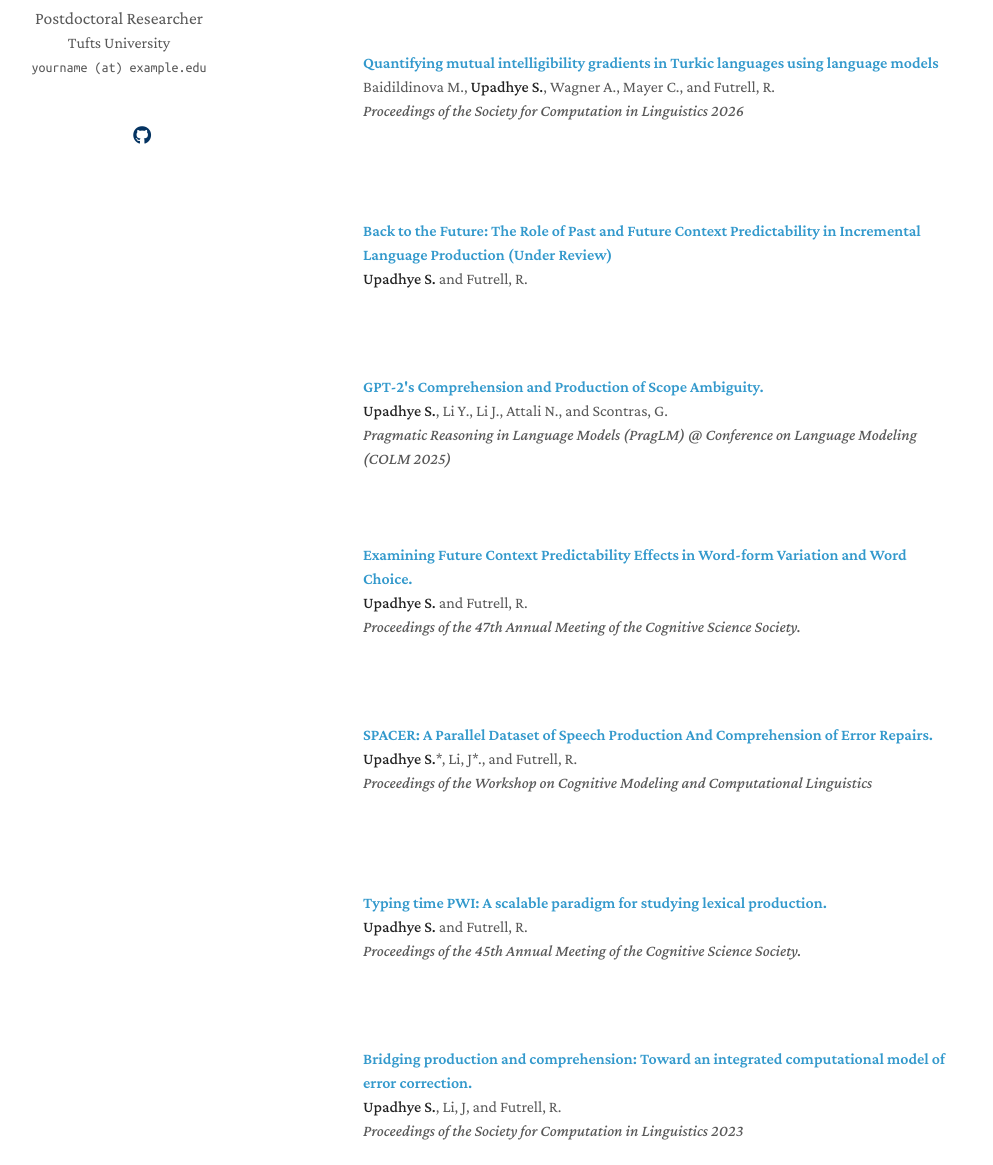
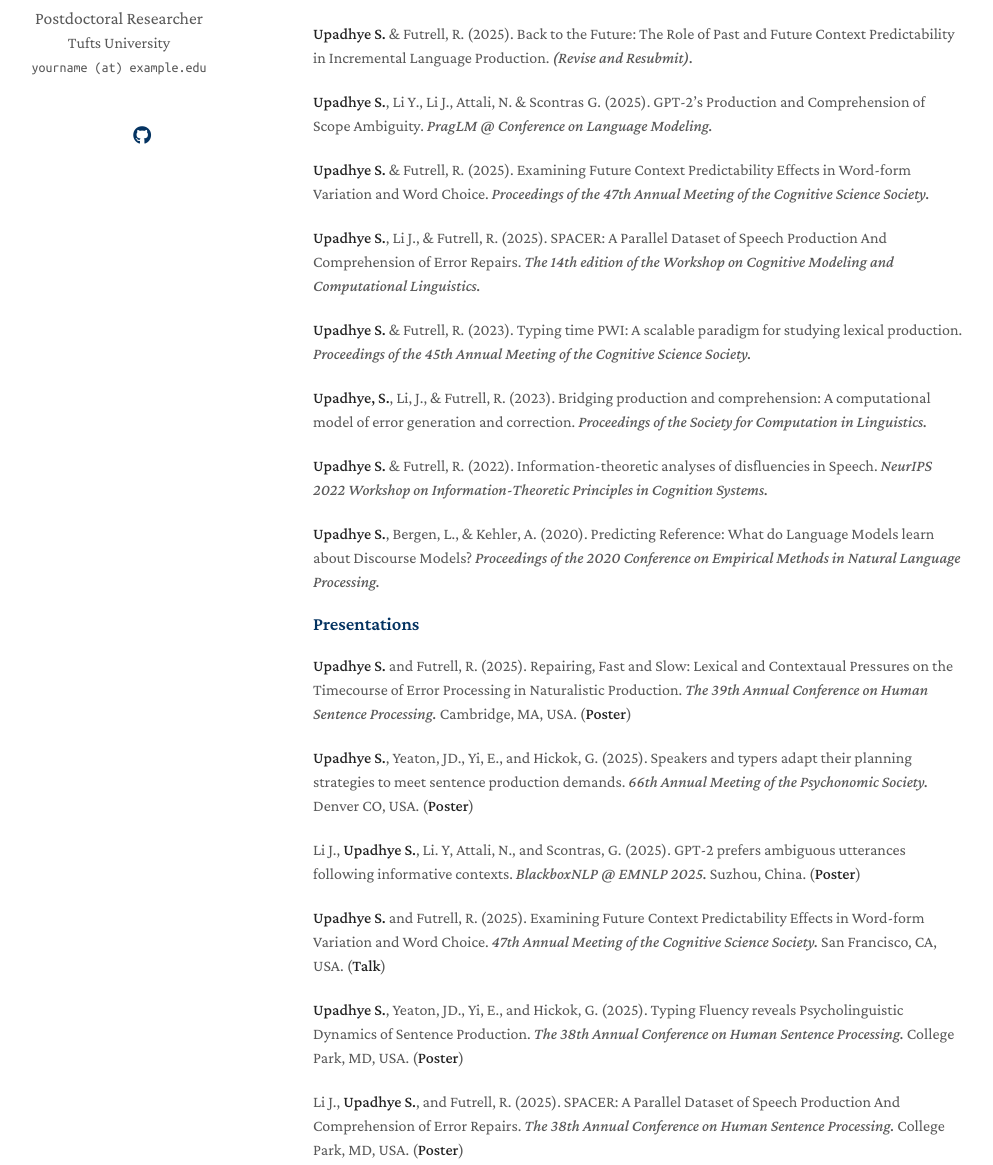
Before and after one commit to shiupadhye/shiupadhye.github.io, a Jekyll site: the page built from index.md, in a window 1280 px wide and 1400 px high, scrolled down 263 px. Shown: the part 235-1400 px from the top of the window, without its empty margins (157-1150 px from the left). Built offline with Jekyll 4.4.1, drawn with Linux system fonts in a browser that asks for light colours; a style sheet for code colours, icons or effects is not loaded; our own code applies the rules of GitHub Pages for plain Markdown files; some of the changed text lies outside the part shown.

Commit message:
Update index.md

```diff
--- a/index.md
+++ b/index.md
@@ -11,7 +11,24 @@ I recently completed my PhD in [Language Science](https://www.langsci.uci.edu/)
 Before that, I earned my Bachelor’s degree in Cognitive Science with a concentration in Machine Learning and Neural Computation and a minor in Math from the University of California - San Diego. I also spent a year in industry, working on signal processing for optical sensing across a range of research applications.
 
 ## Research
-{% include_relative _includes/publications.md %}
+### Publications
+
+<p><strong>Upadhye S.</strong> &amp; Futrell, R. (2025). Back to the Future: The Role of Past and Future Context Predictability in Incremental Language Production. <em>(Revise and Resubmit).</em></p>
+
+<p><strong>Upadhye S.</strong>, Li Y., Li J., Attali, N. &amp; Scontras G. (2025). GPT-2’s Production and Comprehension of Scope Ambiguity. <em>PragLM @ Conference on Language Modeling.</em></p>
+
+<p><strong>Upadhye S.</strong> &amp; Futrell, R. (2025). Examining Future Context Predictability Effects in Word-form Variation and Word Choice. <em>Proceedings of the 47th Annual Meeting of the Cognitive Science Society.</em></p>
+
+<p><strong>Upadhye S.</strong>, Li J., &amp; Futrell, R. (2025). SPACER: A Parallel Dataset of Speech Production And Comprehension of Error Repairs. <em>The 14th edition of the Workshop on Cognitive Modeling and Computational Linguistics.</em></p>
+
+<p><strong>Upadhye S.</strong> &amp; Futrell, R. (2023). Typing time PWI: A scalable paradigm for studying lexical production. <em>Proceedings of the 45th Annual Meeting of the Cognitive Science Society.</em></p>
+
+<p><strong>Upadhye, S.</strong>, Li, J., &amp; Futrell, R. (2023). Bridging production and comprehension: A computational model of error generation and correction. <em>Proceedings of the Society for Computation in Linguistics.</em></p>
+
+<p><strong>Upadhye S.</strong> &amp; Futrell, R. (2022). Information-theoretic analyses of disfluencies in Speech. <em>NeurIPS 2022 Workshop on Information-Theoretic Principles in Cognition Systems.</em></p>
+
+<p><strong>Upadhye S.</strong>, Bergen, L., &amp; Kehler, A. (2020). Predicting Reference: What do Language Models learn about Discourse Models? <em>Proceedings of the 2020 Conference on Empirical Methods in Natural Language Processing.</em></p>
+
 ### Presentations
 <p><strong>Upadhye S.</strong> and Futrell, R. (2025). Repairing, Fast and Slow: Lexical and Contextaual Pressures on the Timecourse of Error Processing in Naturalistic Production. <em>The 39th Annual Conference on Human Sentence Processing. </em> Cambridge, MA, USA. (<strong>Poster</strong>)</p>
 
```
